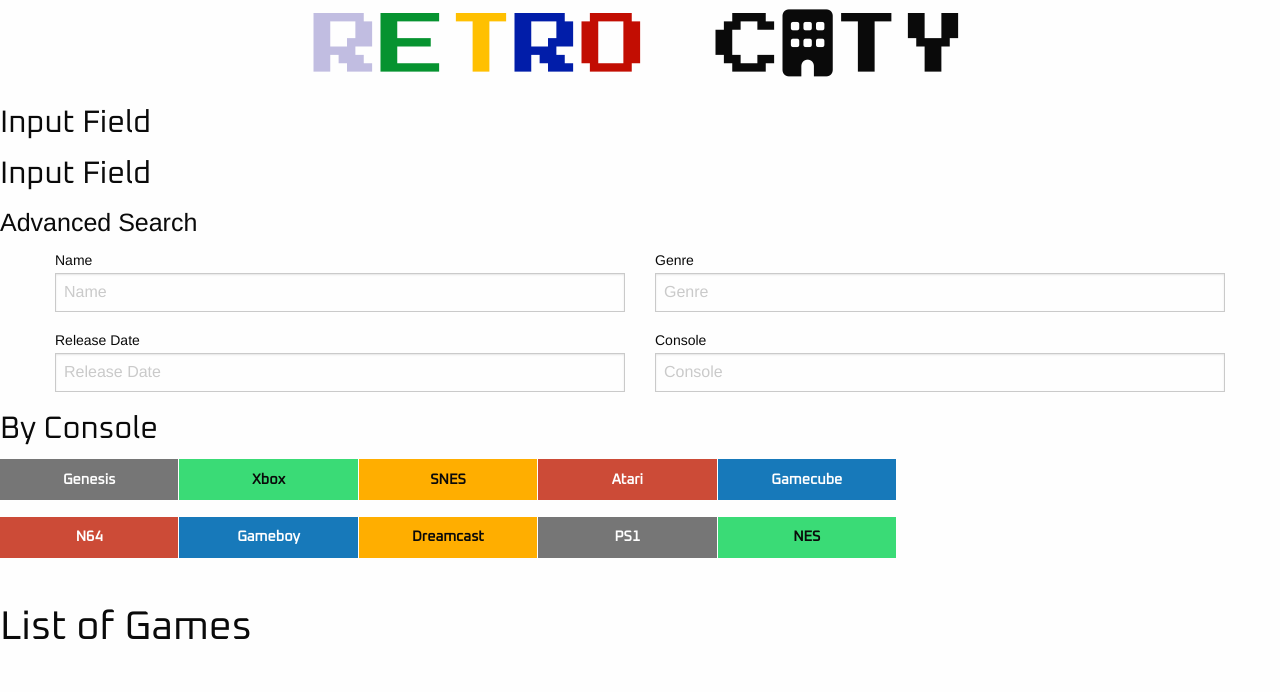
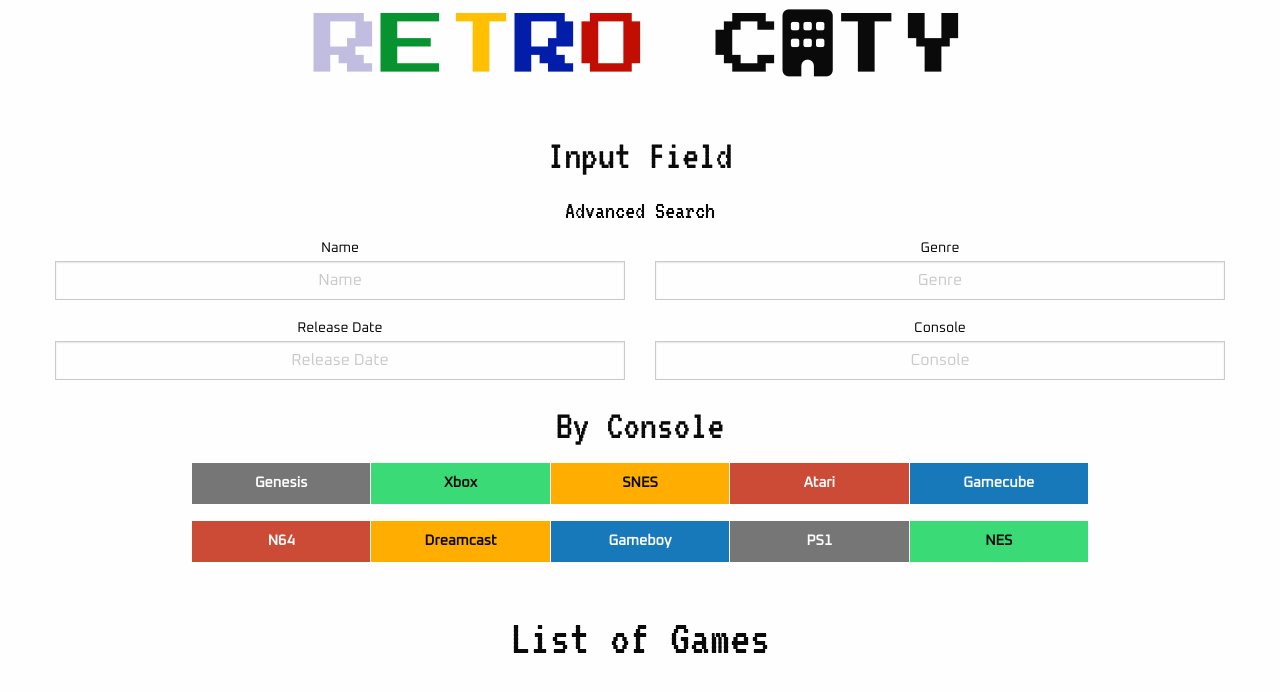
Before and after one commit to PhilipLemaster/Retro-City, a plain HTML site: page index.html in a window 1280 px wide. Drawn offline with nearby package versions, Linux system fonts and the light colour scheme.

Commit message:
Aligned page and resized headers

```diff
--- a/assets/style.css
+++ b/assets/style.css
@@ -1,6 +1,9 @@
+* {
+    text-align: center;
+}
+
 h1 {
     font-size: 67px;
-    text-align: center;
     font-family: 'Press Start 2P';
 }
 #building {
@@ -29,15 +32,28 @@
     color: #c20d02;
 }
 
-h2, h3 {
-    font-family: 'Oxanium' ;
+h2, h3, h4 {
+    font-family: 'VT323';
+}
+
+h2 {
+    font-size: 50px;
+}
+
+h3 {
+    font-size: 42px;
 }
 
 #consoleButtons {
     width: 70%;
+    margin: auto;
 }
 
 .button {
     font-family: 'Oxanium' ;
     font-weight: bold;
 }
+
+#inputField {
+    font-family: 'Oxanium' ;
+}
--- a/index.html
+++ b/index.html
@@ -6,23 +6,19 @@
     <title>Retro City </title>
     <link rel="stylesheet" href="https://cdn.jsdelivr.net/npm/foundation-sites@6.4.3/dist/css/foundation.min.css" integrity="sha256-GSio8qamaXapM8Fq9JYdGNTvk/dgs+cMLgPeevOYEx0= sha384-wAweiGTn38CY2DSwAaEffed6iMeflc0FMiuptanbN4J+ib+342gKGpvYRWubPd/+ sha512-QHEb6jOC8SaGTmYmGU19u2FhIfeG+t/hSacIWPpDzOp5yygnthL3JwnilM7LM1dOAbJv62R+/FICfsrKUqv4Gg==" crossorigin="anonymous">
     <link rel="stylesheet" href="assets/style.css">
-    <link href="https://fonts.googleapis.com/css?family=Oxanium|Press+Start+2P&display=swap" rel="stylesheet">
+    <link href="https://fonts.googleapis.com/css?family=Oxanium|Press+Start+2P|VT323&display=swap" rel="stylesheet">
 </head>
 <body>
     <header>
         <h1>
             <span id="r1">R</span><span id="e">E</span><span id="t">T</span><span id="r2">R</span><span id="o">O </span><span>C</span><i class="fas fa-building" id="building"></i><span>TY</span>
         </h1>
-
-        <!-- <i class="fas fa-city"></i> -->
     </header>
+    <br>
 <section id="topBoxes">
     <div id="inputField">
         <h3>Input Field</h3>
-        <section id="topBoxes">
-            <div id="inputField">
-                <h3>Input Field</h3>
-                <form>
+            <form>
                     <h4>Advanced Search</h4>
                     <div class="grid-container">
                       <div class="grid-x grid-padding-x">
@@ -52,7 +48,7 @@
 
                         </div>
                     </div>
-                  </form>
+            </form>
             </div>
     </div>
     <div id="byConsole">
@@ -67,8 +63,8 @@
               </div>
               <div class="expanded button-group">
                 <a class="alert button">N64</a>
+                <a class="warning button">Dreamcast</a>
                 <a class="button">Gameboy</a>
-                <a class="warning button">Dreamcast</a>
                 <a class="secondary button">PS1</a>
                 <a class="success button">NES</a>
               </div>
```
